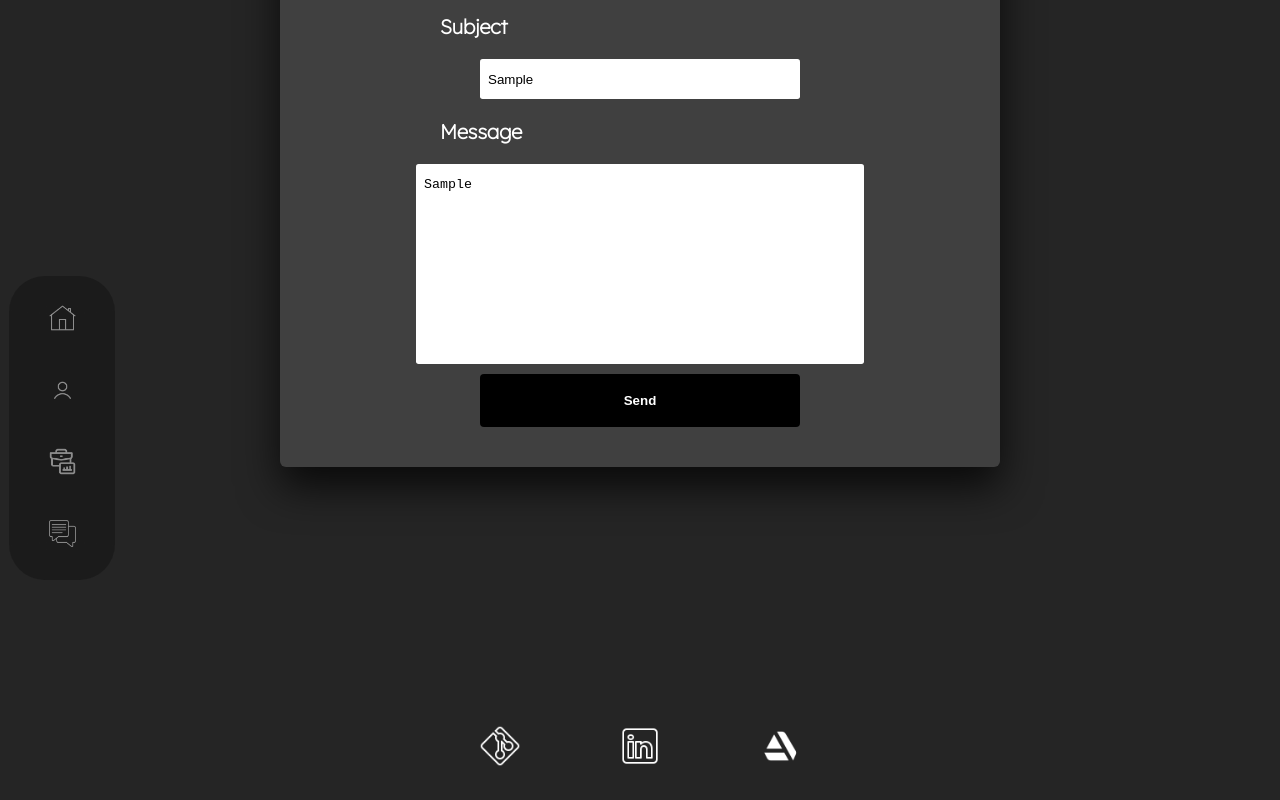
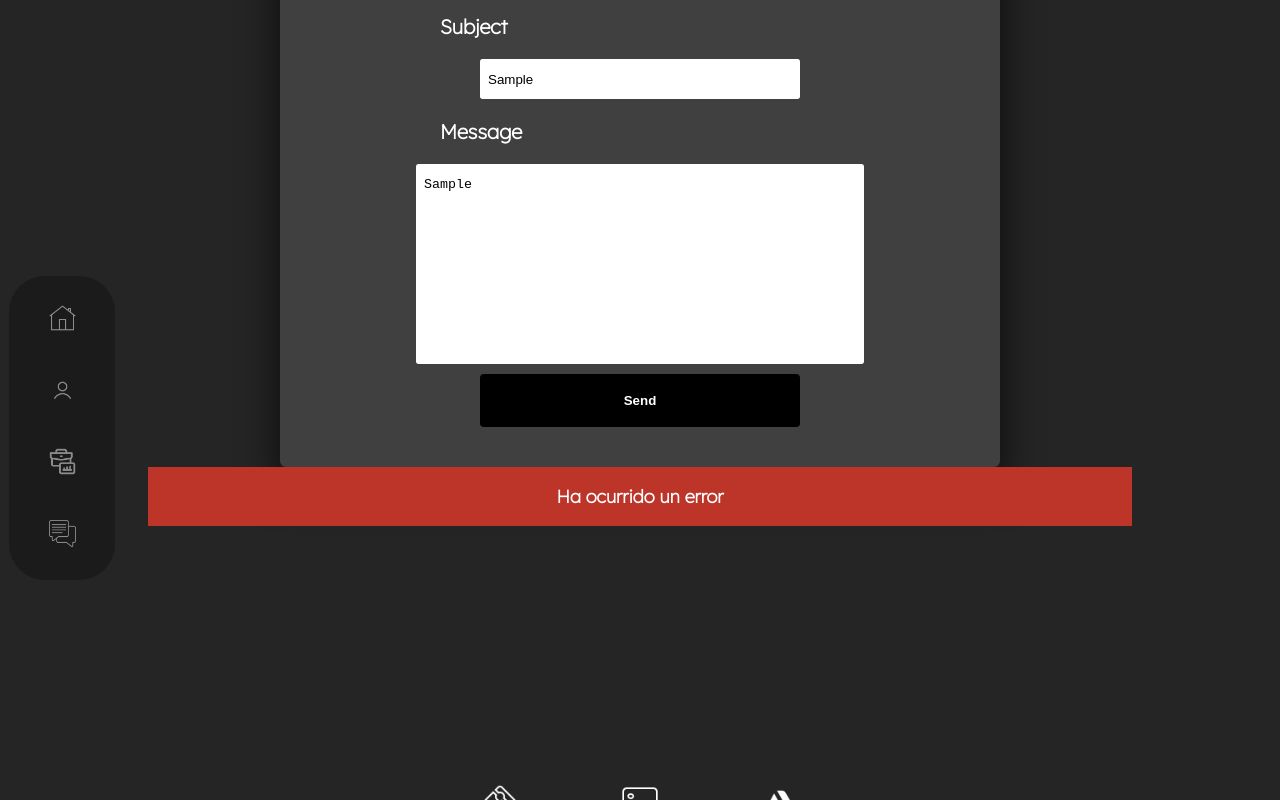
Before and after one commit to EricFabrizioRusso/Portfolio, a React (Vite) app: page / in a window 1280 px wide. Both pictures are taken after typing "Sample", "name@example.com", "Sample", "Sample" into the empty fields and a click on the input "Send". Shown: the part 1949-2749 px from the top of the page. Built offline with nearby package versions, Linux system fonts and the light colour scheme; no server answers.

Commit message:
fixing form and add message response

```diff
--- a/src/components/Contact/Contact.jsx
+++ b/src/components/Contact/Contact.jsx
@@ -1,5 +1,6 @@
 import React, { useState } from 'react';
 import ContactStyles from './Contact.module.css'
+import Message from '../Message';
 
 const initialForm= {
 
@@ -24,43 +25,44 @@ const initialForm= {
 const Contact = () => {
 
   const [form, setForm] = useState(initialForm);
+  const [Loading, setLoading] = useState(false);
+  const [response, setResponse] = useState(false);
+  const [error, setError] = useState(false);
 
  const handleSubmit= async (e)=>{
 
+  e.preventDefault();
   console.log("entra funcion")
   try{
 
-    console.log("entra al try")
-    const response= await fetch("https://formsubmit.co/ajax/erickfernusg1@gmail.com",{
+   const res= await fetch("https://formsubmit.co/ajax/erickfernusg1@gmail.com", {
+      method: "POST",
+      headers: {
+          'Content-Type': 'application/json',
+          'Accept': 'application/json'
+      },
+      body: JSON.stringify(form)
 
-      headers: {
+  })
+    setLoading(true);
+    let json= await res.json();
+    setLoading(false)
+    setResponse(true);
+    setForm(initialForm);
+    setTimeout(() => {
 
-        'Access-Control-Allow-Origin': '*',
-
-        "Content-Type": "application/json",
-        Accept: "application/json",
-
-      },
-      method: "POST",
-
-      body: JSON.stringify(form),
-
-
-
-    })
-
-
-
-    const json= await response.json();
-    console.log(json)
-
-    setForm(initialForm)
-
+      setResponse(false)
+    }, 5000);
+    console.log(json);
 
 
   }catch(err){
 
+    setError(true)
+    setTimeout(() => {
 
+      setError(false)
+    }, 5000);
     console.log(err.message);
 
   }
@@ -96,7 +98,11 @@ const Contact = () => {
             <label className={ContactStyles.form__label} htmlFor="message">Message</label>
             <textarea className={ContactStyles.form__textarea} id='message' name="message" cols="30" rows="10" placeholder="Hi! I'm John Doe from Company and we want to work with you." onChange={handleChange} required value={form.message}></textarea>
             <input className={ContactStyles.form__btn} type="submit" value="Send"/>
+
         </form>
+        {Loading && <h1>Cargando ...</h1>}
+        {response && (<Message msg="Los Datos han sido enviados" bgColor="#198754"/>)}
+        {error && (<Message msg="Ha ocurrido un error" bgColor="#BD3428" />)}
     </div>
   )
 }
--- /dev/null
+++ b/src/components/Message.jsx
@@ -0,0 +1,22 @@
+import React from "react";
+
+const Message = ({ msg, bgColor }) => {
+  let styles = {
+    padding: "1rem",
+    marginBottom: "1rem",
+    margin: "0 6em",
+    textAlign: "center",
+    color: "#fff",
+    fontWeight: "bold",
+    backgroundColor: bgColor,
+  };
+
+  return (
+    <div style={styles}>
+      {/* <p>{msg}</p> */}
+      <p dangerouslySetInnerHTML={{ __html: msg }} />
+    </div>
+  );
+};
+
+export default Message;
```
